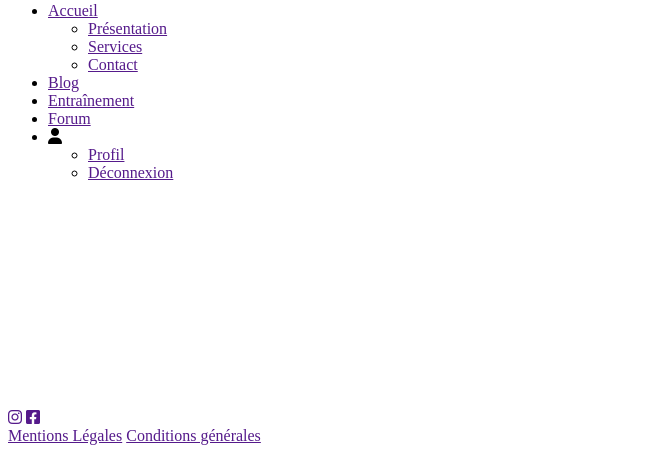
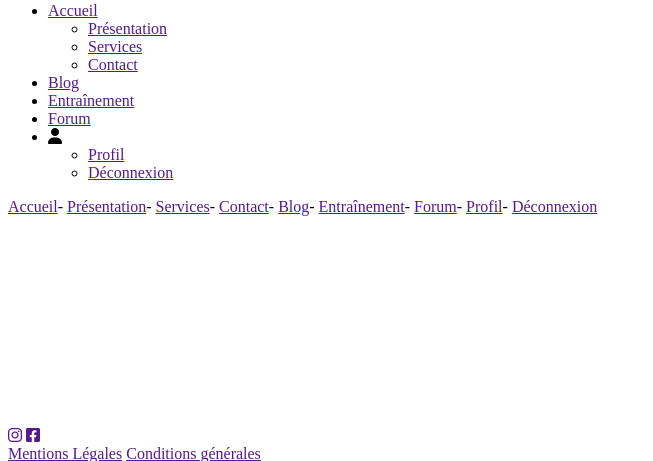
Before and after one commit to C4pitaine/webDynamique, a Symfony app: template templates/home.html.twig in a window 1280 px wide. Shown: the part 233-694 px from the top of the page, without its empty margins (0-653 px from the left). Run offline with Twig, Linux system fonts and the light colour scheme; the template is opened without the code that fills it, so the values that code supplies are empty; some libraries are stand-ins or nearby versions.

Commit message:
navbar footer and menu js and css

```diff
--- a/templates/home.html.twig
+++ b/templates/home.html.twig
@@ -3,4 +3,7 @@
 {% block title %}Accueil{% endblock %}
 
 {% block body %}
+    <div class="slide">
+
+    </div>
 {% endblock %}
--- a/templates/partials/header.html.twig
+++ b/templates/partials/header.html.twig
@@ -30,3 +30,14 @@
         </nav>
     </div>
 </header>
+<div class="slide" id="menu">
+    <a href="">Accueil</a>-
+    <a href="">Présentation</a>-
+    <a href="">Services</a>-
+    <a href="">Contact</a>-
+    <a href="">Blog</a>-
+    <a href="">Entraînement</a>-
+    <a href="">Forum</a>-
+    <a href="">Profil</a>-
+    <a href="">Déconnexion</a>
+</div>
```
Also changed, not shown: assets/app.js (+7 -0 lines), assets/styles/app.css (+53 -2 lines).
